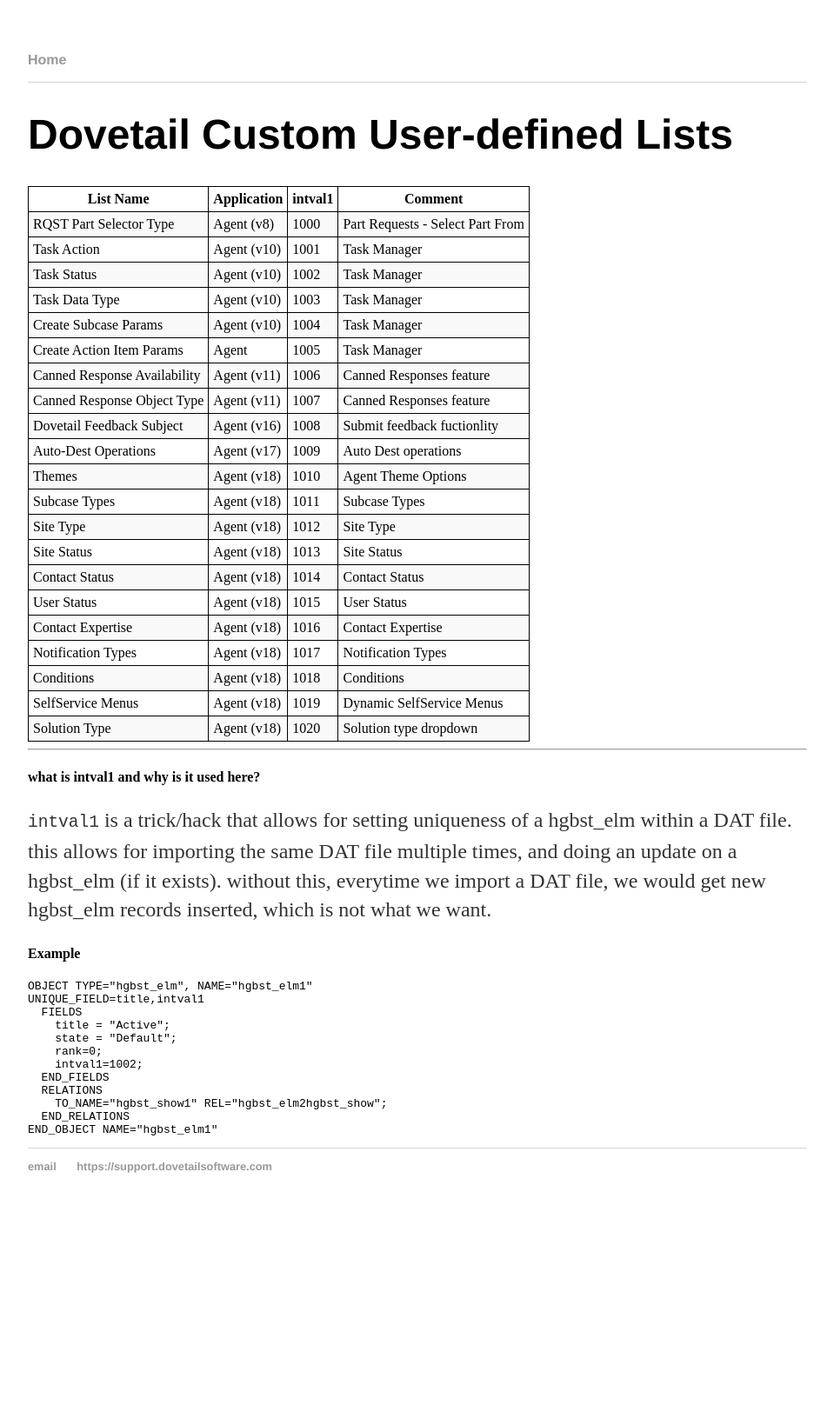
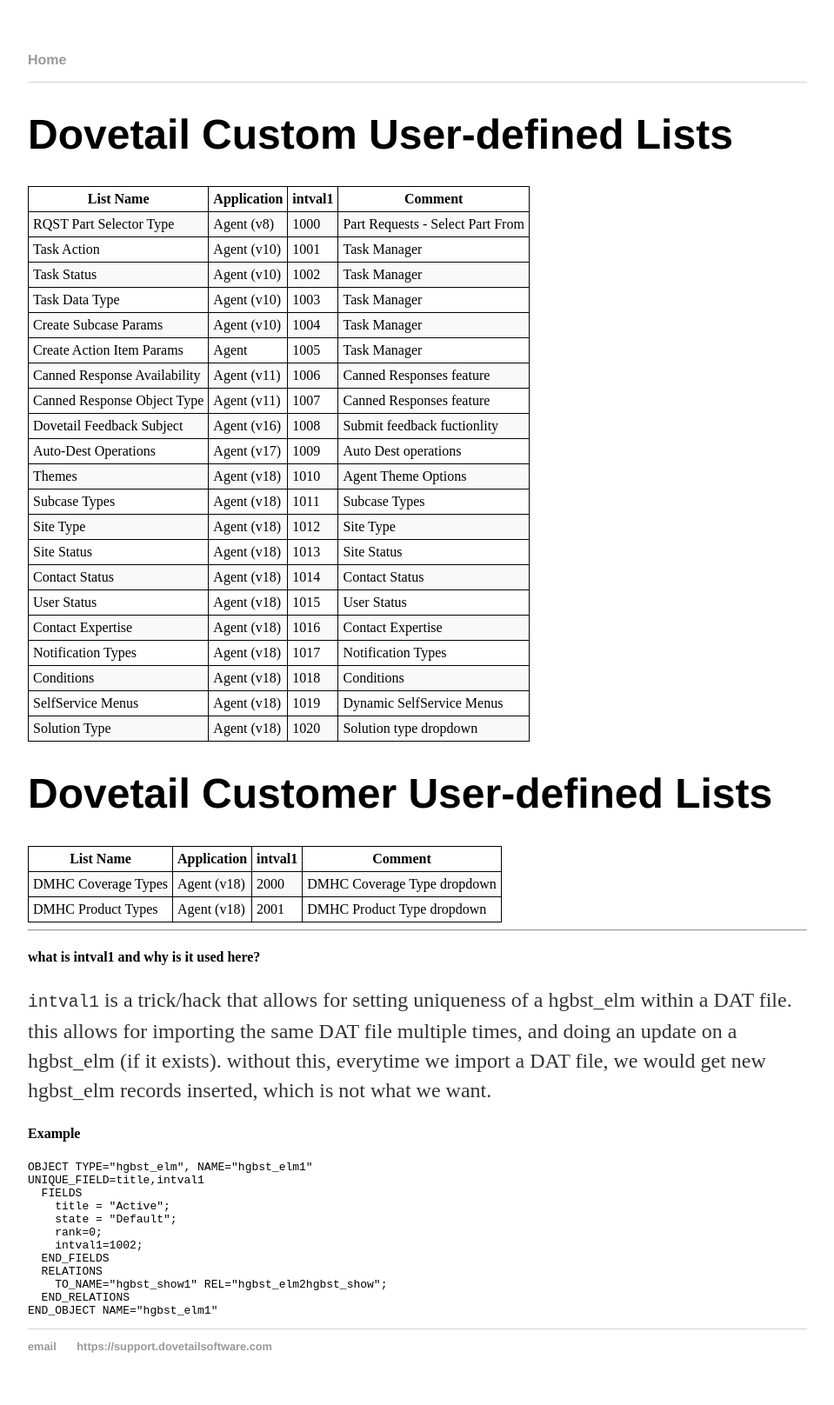
Before and after one commit to DovetailSoftware/dovetail-defined, a Jekyll site: the page built from pages/user-defined-lists.md, in a window 1280 px wide. Shown: the whole page at 87% size, without its empty margins (160-1119 px from the left). Built offline with Jekyll 4.4.1, drawn with Linux system fonts in a browser that asks for light colours; before the commit the page ends 1409 px from its top, so only the background shows below that.

Commit message:
Update user-defined-lists.md

```diff
--- a/pages/user-defined-lists.md
+++ b/pages/user-defined-lists.md
@@ -30,6 +30,14 @@
 | SelfService Menus | Agent (v18) | 1019 | Dynamic SelfService Menus |
 | Solution Type | Agent (v18) | 1020 | Solution type dropdown |
 
+
+# Dovetail Customer User-defined Lists
+
+| List Name | Application | intval1 | Comment |
+| --- | --- | --- | --- |
+| DMHC Coverage Types | Agent (v18) | 2000 | DMHC Coverage Type dropdown |
+| DMHC Product Types | Agent (v18) | 2001 | DMHC Product Type dropdown |
+
 ---
 
 #### what is intval1 and why is it used here?
```
